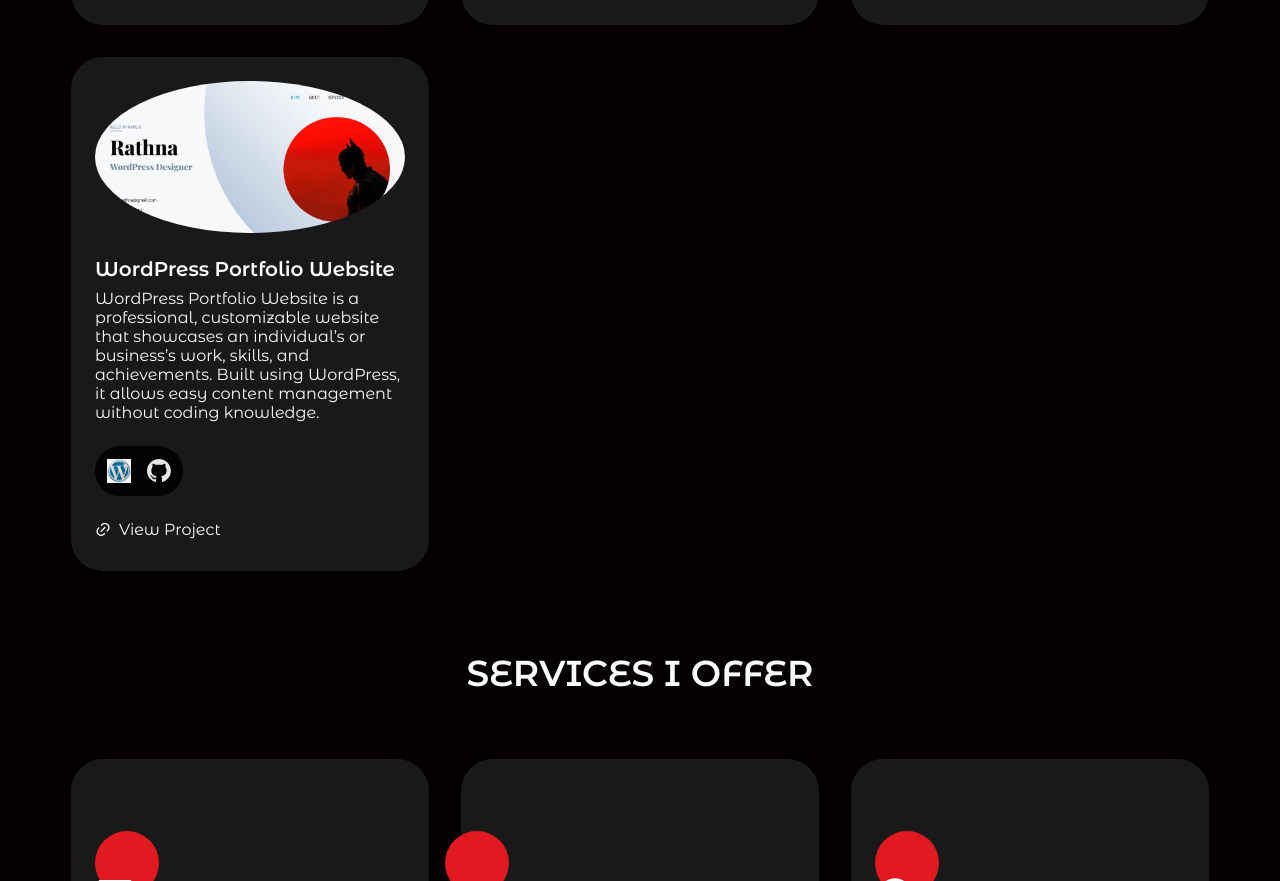
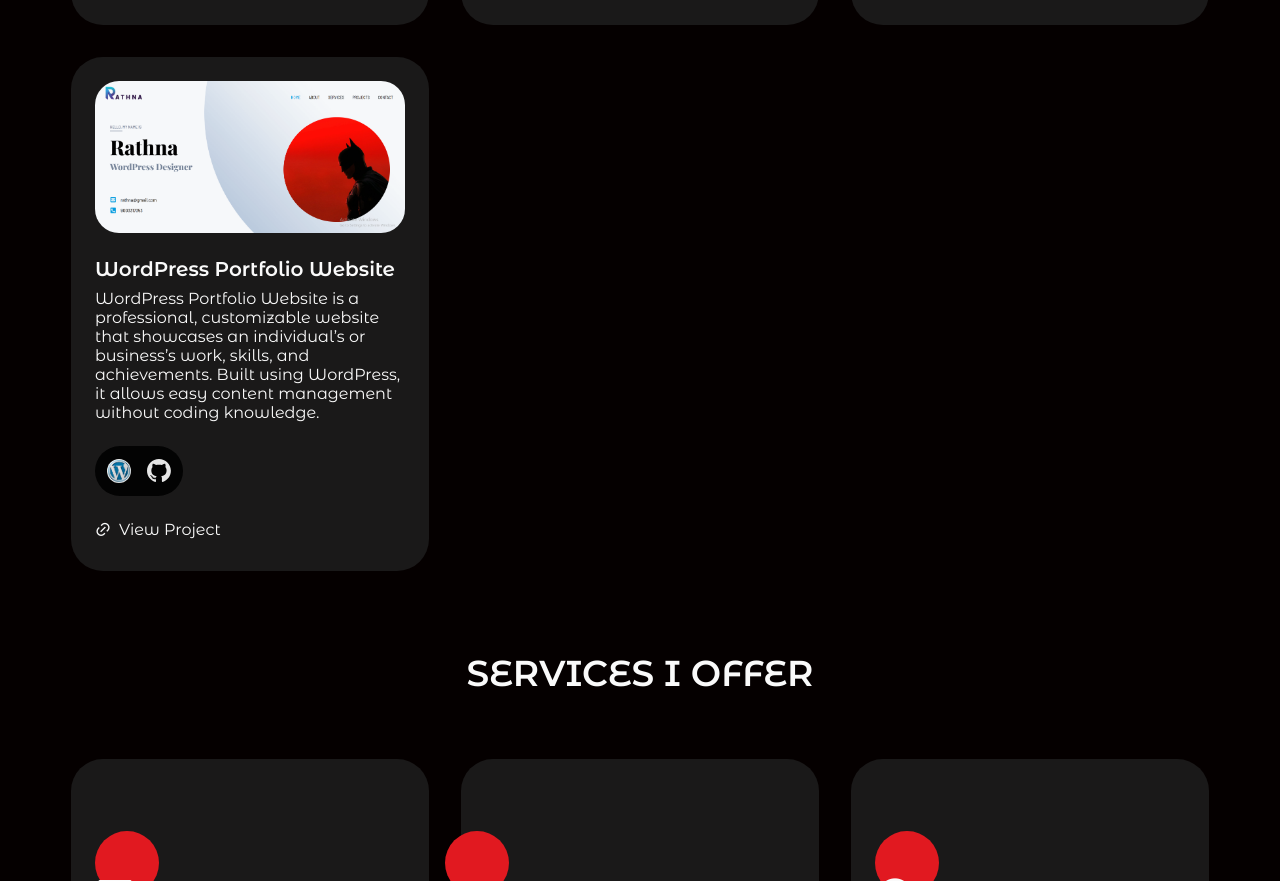
Before and after one commit to Rathna-webdev/Portfolio_Rathna, a plain HTML site: page index.html in a window 1280 px wide. Shown: the part 1519-2400 px from the top of the page. Drawn offline with nearby package versions, Linux system fonts and the light colour scheme; some icons are missing; a web font is replaced by a local one.

Commit message:
Update index.html

```diff
--- a/index.html
+++ b/index.html
@@ -236,7 +236,7 @@
 
                <article class="projects__card">
                   <a href="#" target="_blank" class="projects__image">
-                     <img src="assets/img/WordpressPortfolio.png" alt="image" class="projects__img" style="border-radius: 50%;">
+                     <img src="assets/img/WordpressPortfolio.png" alt="image" class="projects__img" >
                   </a>
 
                   <div class="projects__data">
@@ -248,7 +248,7 @@
                      </p>
 
                      <div class="projects__skills">
-                        <img src="assets/img/skills-wordpress.jpg" alt="image" class="projects__skill">
+                        <img src="assets/img/skills-wordpress.jpg" alt="image" class="projects__skill" style="border-radius: 50%;">
                         <img src="assets/img/skills-github.svg" alt="image" class="projects__skill">
                      </div>
 
```
